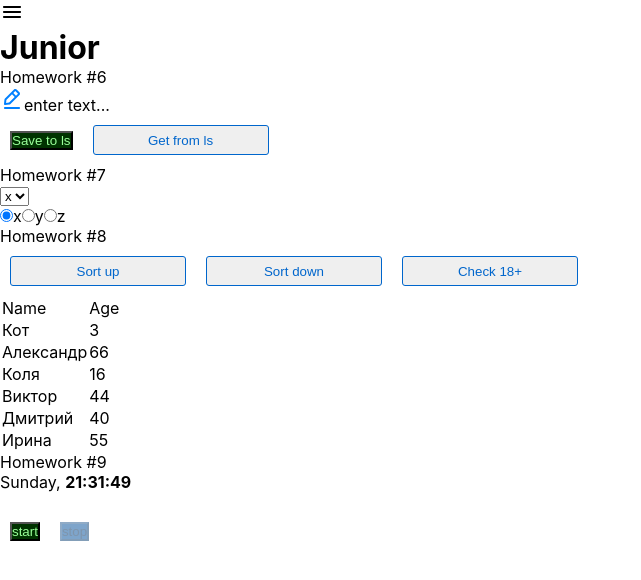
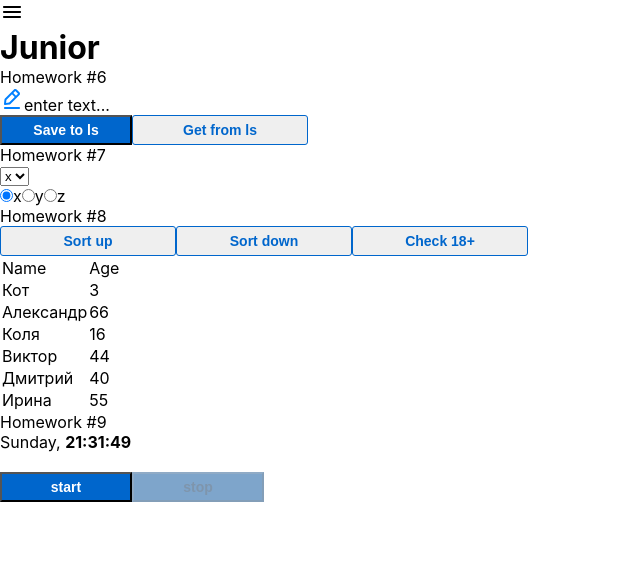
Before and after one commit to DmitryB89/Self-Check, a React (Create React App) app: page /#/junior in a window 1280 px wide. Shown: the top 580 px of the page, without its empty margins (0-641 px from the left). Built offline with nearby package versions, Linux system fonts and the light colour scheme.

Commit message:
HW-4 changes

```diff
--- a/src/s2-homeworks/hw04/common/c2-SuperButton/SuperButton.module.css
+++ b/src/s2-homeworks/hw04/common/c2-SuperButton/SuperButton.module.css
@@ -1,82 +1,16 @@
-@keyframes blink {
-    0% {
-        left: -130%;
-    }
-    100% {
-        left: 130%;
-    }
-}
-
 .button {
-    position: relative;
-    margin: 10px;
-    overflow: hidden;
-    cursor: pointer;
-    /*width: 132px;*/
-    /*height: 30px;*/
-    /*font-weight: 600;*/
-    /*font-size: 14px;*/
-    /*line-height: 20px;*/
-    /*color: #FFFFFF;*/
+    width: 132px;
+    height: 30px;
+    font-weight: 600;
+    font-size: 14px;
+    line-height: 20px;
+    color: #FFFFFF;
 }
 
 .disabled {
     background: #004D99;
     opacity: 0.5;
     color: #002E5C;
-}
-
-
-.button:after {
-    display: block;
-    content: '';
-    position: absolute;
-    left: -130%;
-    top: 0;
-    height: 100%;
-    width: 20%;
-    transform: skew(45deg);
-    background-color: #ffffff;
-    opacity: 0.7;
-    z-index: 14;
-}
-
-.button:hover::after {
-    animation: blink 0.35s ease;
-}
-
-.button:hover::before {
-    display: block;
-    content: '';
-    position: absolute;
-    left: -100vw;
-    top: 0;
-    height: 100vh;
-    width: 300vw;
-    background-color: #ffffff;
-    opacity: 0.2;
-    z-index: 7;
-}
-
-.button:focus {
-    outline: #99ff99 solid 1px;
-}
-
-.button:active {
-    background: #99ff99;
-}
-
-
-.button:disabled {
-    background: #004D99;
-    cursor: auto
-}
-
-.button:disabled:after {
- z-index: -1;
-}
-.button:disabled:before {
-    z-index: -1;
 }
 
 .secondary {
@@ -88,13 +22,12 @@
 }
 
 .default {
-    background: #003300;
-    color: #99ff99;
-    outline: none
+    background: #0066CC;
 }
 
 .red {
-    background: #dd3355;
+    background: #CC1439;
+    border-radius: 3px;
 }
 
 .default:hover {
@@ -136,3 +69,9 @@
     height: 30px;
     background: #B31232;
 }
+
+.button:disabled {
+    background: #004D99;
+    opacity: 0.5;
+    color: #002E5C;
+}
```
